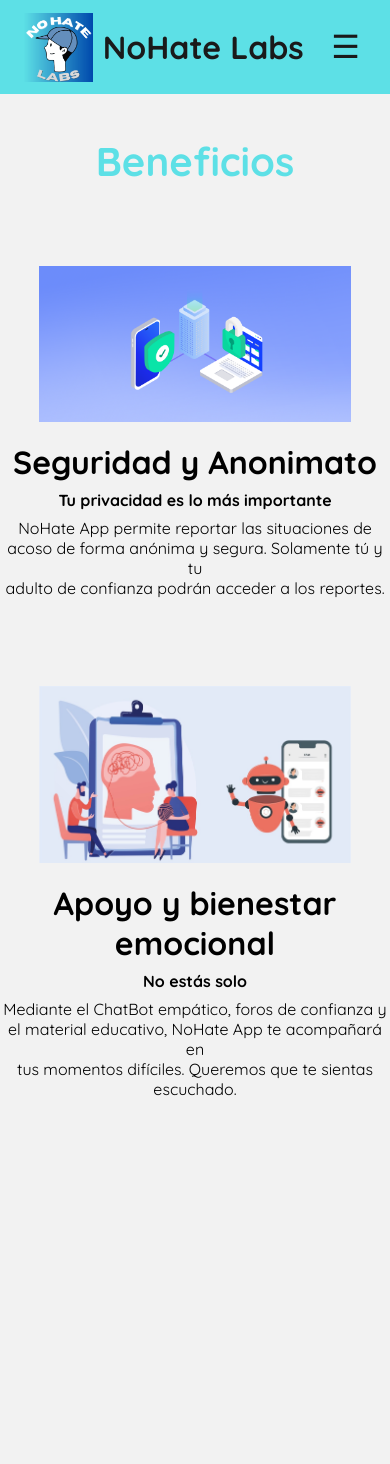
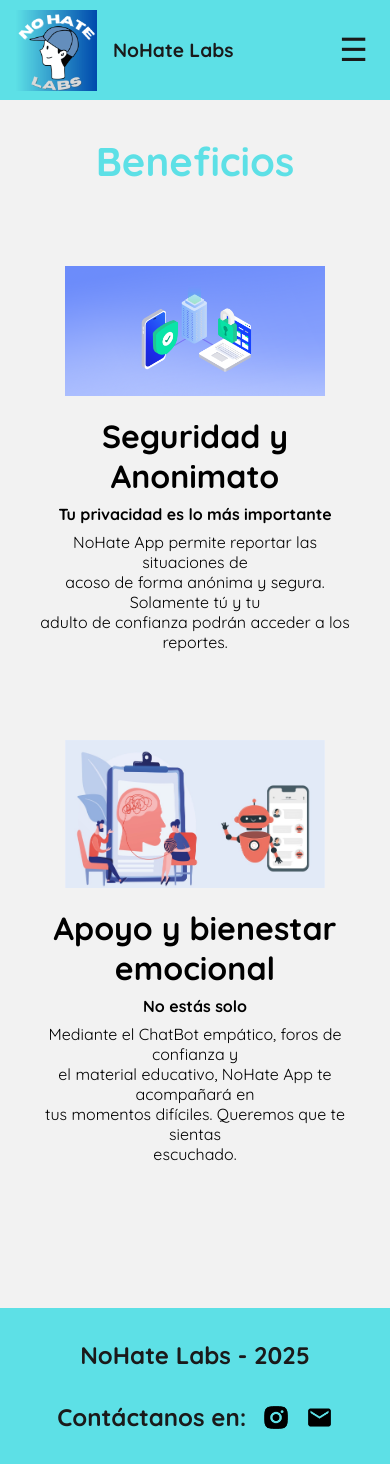
Before and after one commit to NoHate-Labs/NoHateApp-Landing-Page, a plain HTML site: page public/Beneficios.html in a window 390 px wide. Before the commit the page ends 1147 px from the top, so only its background shows below. Drawn offline with Linux system fonts and the light colour scheme.

Commit message:
feat: Enhance navigation and footer in Beneficios page; update links across multiple pages

```diff
--- a/public/Beneficios.html
+++ b/public/Beneficios.html
@@ -14,17 +14,21 @@
   </head>
   <body>
     <nav class="top-header">
-      <a href="#" class="logo">
-        <img src="assets/images/NoHateLabslogo.png" alt="Logo NoHate Labs" />
-        <h1>NoHate Labs</h1>
-      </a>
+      <div class="contenido-logo">
+        <a class="logo" href="index.html">
+          <img src="assets/images/NoHateLabslogo.png" alt="Logo NoHate Labs" />
+        </a>
+        <h1 class="titulo-logo">NoHate Labs</h1>
+      </div>
       <button class="menu-toggle" aria-label="Abrir menú">&#9776;</button>
       <ul class="menu-horizontal">
-        <li><a href="#">Inicio</a></li>
-        <li><a href="#">Funciones Principales</a></li>
-        <li><a href="#">Beneficios</a></li>
-        <li><a href="#">Comienza Ahora</a></li>
-        <li><a href="#">Inicia Sesión</a></li>
+        <li><a href="index.html">Inicio</a></li>
+        <li>
+          <a href="Funcionalidades-principales.html">Funciones Principales</a>
+        </li>
+        <li><a href="Beneficios.html">Beneficios</a></li>
+        <li><a href="ComienzaAhora.html">Comienza Ahora</a></li>
+        <li><a href="login.html">Inicia Sesión</a></li>
       </ul>
     </nav>
 
@@ -55,9 +59,23 @@
             escuchado.
           </p>
         </div>
-        <img src="assets/images/imagenapoyo.jpeg" alt="Imagen apoyo emocional" />
+        <img
+          src="assets/images/imagenapoyo.jpeg"
+          alt="Imagen apoyo emocional"
+        />
       </section>
     </main>
+
+    <footer class="footer">
+      <div class="contenido_footer1">
+        <p>NoHate Labs - 2025</p>
+      </div>
+      <div class="contenido_footer2">
+        <p>Contáctanos en:</p>
+        <img src="assets/images/LogoInstagram.png" alt="Logo de Instagram" />
+        <img src="assets/images/LogoCorreo.png" alt="Logo del correo" />
+      </div>
+    </footer>
 
     <script src="assets/scripts/beneficios.js"></script>
   </body>
--- a/public/assets/scripts/beneficios.js
+++ b/public/assets/scripts/beneficios.js
@@ -1,8 +1,5 @@
-document.addEventListener("DOMContentLoaded", function () {
-  const toggleButton = document.querySelector(".menu-toggle");
-  const menu = document.querySelector(".menu-horizontal");
-
-  toggleButton.addEventListener("click", () => {
-    menu.classList.toggle("show");
-  });
+const botonHamburguesa = document.querySelector(".menu-toggle");
+const menu = document.querySelector(".menu-horizontal");
+botonHamburguesa.addEventListener("click", () => {
+  menu.classList.toggle("active");
 });
--- a/public/assets/styles/ComienzaAhora.css
+++ b/public/assets/styles/ComienzaAhora.css
@@ -63,6 +63,8 @@ body {
   list-style: none;
   display: flex;
   gap: 1rem;
+  margin: 0;
+  padding: 0;
   font-family: "Lato", sans-serif;
   font-weight: 800;
 }
--- a/public/assets/styles/Funcionalidades-principales.css
+++ b/public/assets/styles/Funcionalidades-principales.css
@@ -302,7 +302,6 @@ body {
   }
   .MenuBoton {
     display: block;
-    padding-right: 2rem;
   }
   .MenuHorizontal {
     display: none;
--- a/public/assets/styles/beneficios.css
+++ b/public/assets/styles/beneficios.css
@@ -1,13 +1,18 @@
+@import url("https://fonts.googleapis.com/css2?family=Quicksand:wght@300..700&display=swap");
+@import url("https://fonts.googleapis.com/css2?family=Lato:ital,wght@0,100;0,300;0,400;0,700;0,900;1,100;1,300;1,400;1,700;1,900&family=Quicksand:wght@300..700&display=swap");
+
 body {
   font-family: "Lato", sans-serif;
   margin: 0;
   background: #f2f2f2;
+  display: flex;
+  flex-direction: column;
+  min-height: 100vh;
 }
 
 h1 {
   font-family: "Quicksand", sans-serif;
   font-size: 40px;
-  text-align: center;
   color: #5de0e6;
   margin: 40px 0;
 }
@@ -26,6 +31,7 @@ h4, p {
 
 /* HEADER Y MENÚ */
 .top-header {
+  height: 6.25rem; /* Altura fija del menú (100px) */
   position: fixed;
   top: 0;
   width: 100%;
@@ -33,9 +39,23 @@ h4, p {
   display: flex;
   align-items: center;
   justify-content: space-between;
-  padding: 0.8rem 1.5rem;
+  padding: 0 1.5rem;
   z-index: 1000;
   box-sizing: border-box;
+}
+
+.titulo-logo {
+  color: #1a1a1a;
+  font-family: "Quicksand", sans-serif;
+  font-weight: bold;
+  font-size: 2rem;
+  margin: 0;
+}
+
+.contenido-logo {
+  display: flex;
+  align-items: center;
+  gap: 1rem;
 }
 
 .logo {
@@ -46,8 +66,8 @@ h4, p {
 }
 
 .logo img {
-  height: 4.3rem;
-  width: auto;
+  height: 5.063rem; /* Altura del logo */
+  width: 5.063rem; /* Mantiene proporción automática */
 }
 
 .logo h1 {
@@ -61,9 +81,10 @@ h4, p {
 .menu-horizontal {
   list-style: none;
   display: flex;
-  gap: 0.5rem;
+  gap: 1rem;
   margin: 0;
   padding: 0;
+  font-family: "Lato", sans-serif;
   margin-left: auto;
 }
 
@@ -75,6 +96,7 @@ h4, p {
 }
 
 .menu-horizontal li a {
+  font-size: 14px;
   text-decoration: none;
   color: #1a1a1a;
   font-weight: bold;
@@ -92,7 +114,7 @@ h4, p {
 }
 
 main {
-  padding-top: 6rem;
+  padding: 6rem 2rem;
 }
 
 .titulo {
@@ -107,7 +129,6 @@ main {
   justify-content: space-between;
   align-items: center;
   padding: 40px 0;
-  flex-wrap: wrap;
 }
 
 .beneficio img,
@@ -116,35 +137,71 @@ main {
   height: auto;
 }
 
-.beneficio div {
-  transform: translateX(-200px);
+.footer {
+  margin-top: auto;
+  background-color: #5de0e6;
+  padding: 1.5rem 1rem;
+  display: flex;
+  flex-wrap: wrap;
+  justify-content: space-between;
+  align-items: center;
+  text-align: center;
+  gap: 1rem;
 }
 
-.apoyo div {
-  transform: translateX(200px);
-  padding-left: 60px;
+.contenido_footer1 p,
+.contenido_footer2 p {
+  font-size: 2rem;
+  font-weight: 700;
+  color: #1a1a1a;
+  font-family: "Quicksand", sans-serif;
+}
+
+.contenido_footer2 {
+  display: flex;
+  align-items: center;
+  justify-content: center;
+  gap: 1rem;
+}
+
+.contenido_footer2 img {
+  width: 3.125rem;
+  height: 3.125rem;
 }
 
 
-@media (max-width: 768px) {
+@media (max-width: 700px) {
+  .top-header {
+    padding: 0 1rem;
+  }
+
+  .titulo-logo {
+    font-size: 1.2rem;
+    padding-right: 0;
+    text-align: center;
+    width: 100%;
+  }
   .menu-toggle {
     display: block;
   }
-
   .menu-horizontal {
     display: none;
     flex-direction: column;
-    background-color: #c6f7ff;
-    position: fixed;
+    width: 100%;
+    position: absolute;
     top: 5rem;
     left: 0;
+    gap: 0rem;
+    padding: 0;
+  }
+  .menu-horizontal.active {
+    display: flex;
+  }
+  .menu-horizontal li {
     width: 100%;
-    padding: 1rem;
-    z-index: 999;
-  }
-
-  .menu-horizontal.show {
-    display: flex;
+    border-bottom: 1px solid #ccc;
+    text-align: left;
+    border-radius: 0px;
   }
 
   .beneficio,
@@ -165,4 +222,41 @@ main {
     padding: 0;
     transform: none;
   }
+
+  .footer {
+    flex-direction: column;
+  }
+
+  .contenido_footer1 p,
+  .contenido_footer2 p {
+    font-size: 1.5rem;
+    font-family: "Quicksand", sans-serif;
+  }
+  .contenido_footer2 img {
+    width: 1.7rem;
+    height: 1.7rem;
+  }
 }
+
+/* Tablets y pantallas medianas */
+@media (min-width: 701px) and (max-width: 1024px) {
+  .footer {
+    flex-direction: column;
+    padding: 1rem;
+    gap: 1rem;
+    text-align: center;
+    height: auto;
+  }
+
+  .contenido_footer1,
+  .contenido_footer2 {
+    flex-direction: row;
+    justify-content: center;
+    gap: 1rem;
+  }
+
+  .contenido_footer1 p,
+  .contenido_footer2 p {
+    font-size: 1rem;
+  }
+}
--- a/public/assets/styles/login.css
+++ b/public/assets/styles/login.css
@@ -47,9 +47,9 @@ body {
   gap: 1rem;
 }
 
-.logo {
-  width: 64px;
-  height: 64px;
+.logo img {
+  height: 5.063rem; /* Altura del logo */
+  width: 5.063rem; /* Mantiene proporción automática */
 }
 
 .header p {
@@ -226,9 +226,9 @@ input[type="password"] {
     top: 1rem;
     left: 1rem;
   }
-  .logo {
-    width: 48px;
-    height: 48px;
+  .logo img {
+    height: 5.063rem; /* Altura del logo */
+    width: 5.063rem; /* Mantiene proporción automática */
   }
   #left-side h1 {
     font-size: 2rem;
@@ -271,9 +271,9 @@ input[type="password"] {
     position: static;
     margin-bottom: 1rem;
   }
-  .logo {
-    width: 36px;
-    height: 36px;
+  .logo img {
+    height: 5.063rem; /* Altura del logo */
+    width: 5.063rem; /* Mantiene proporción automática */
   }
   #left-side h1 {
     font-size: 1.5rem;
@@ -326,10 +326,11 @@ input[type="password"] {
   }
   .header {
     gap: 0.5rem;
+    flex-direction: column;
   }
-  .logo {
-    width: 28px;
-    height: 28px;
+  .logo img {
+    height: 5.063rem; /* Altura del logo */
+    width: 5.063rem; /* Mantiene proporción automática */
   }
   #left-side h1 {
     font-size: 1.1rem;
```
Also changed, not shown: public/ComienzaAhora.html (+1 -1 lines), public/Funcionalidades-principales.html (+1 -1 lines), public/index.html (+2 -2 lines), public/login.html (+3 -1 lines).
